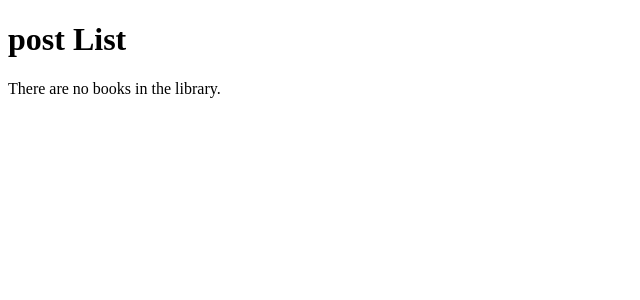
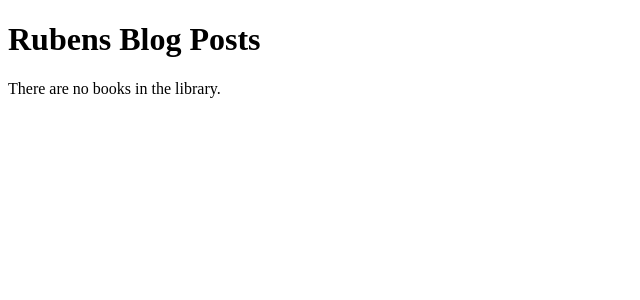
Before and after one commit to rubenvoss/rubens_blog, a Django app: page /posts/ in a window 1280 px wide. Shown: the top 300 px of the page, without its empty margins (0-640 px from the left). Run offline with Django 5.2, Linux system fonts and the light colour scheme; data that the repository does not hold is empty; some libraries are stand-ins or nearby versions.

Commit message:
home page title

```diff
--- a/rubens_blog/posts/templates/posts/post_list.html
+++ b/rubens_blog/posts/templates/posts/post_list.html
@@ -1,7 +1,7 @@
 {% extends "base_generic.html" %}
 
 {% block content %}
-  <h1>post List</h1>
+  <h1>Rubens Blog Posts</h1>
   {% if post_list %}
     <ul>
       {% for post in post_list %}
```
